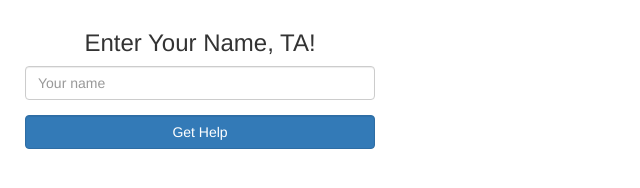
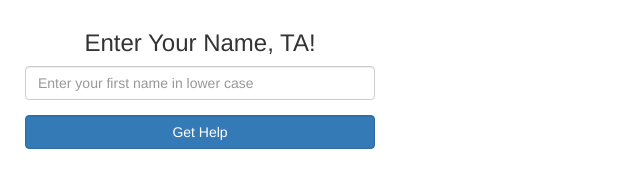
Before and after one commit to soyzamudio/CHAssistantExtension, a browser extension: page src/browser_action/browser_action.html at #/name in a window 1280 px wide. Shown: the whole page, without its empty margins (0-640 px from the left). Drawn offline with nearby package versions, Linux system fonts and the light colour scheme.

Commit message:
Added more descriptive placeholder

```diff
--- a/src/browser_action/templates/name.html
+++ b/src/browser_action/templates/name.html
@@ -2,7 +2,7 @@
   <h3>Enter Your Name, TA!</h3>
   <form class="form-iline">
     <div class="form-group">
-      <input type="text" class="form-control" placeholder="Your name" ng-model='username'>
+      <input type="text" class="form-control" placeholder="Enter your first name in lower case" ng-model='username'>
     </div>
     <div class="form-group">
       <a class="btn btn-primary form-control" ng-click='setName()'>Get Help</a>
```
Also changed, not shown: README.md.
